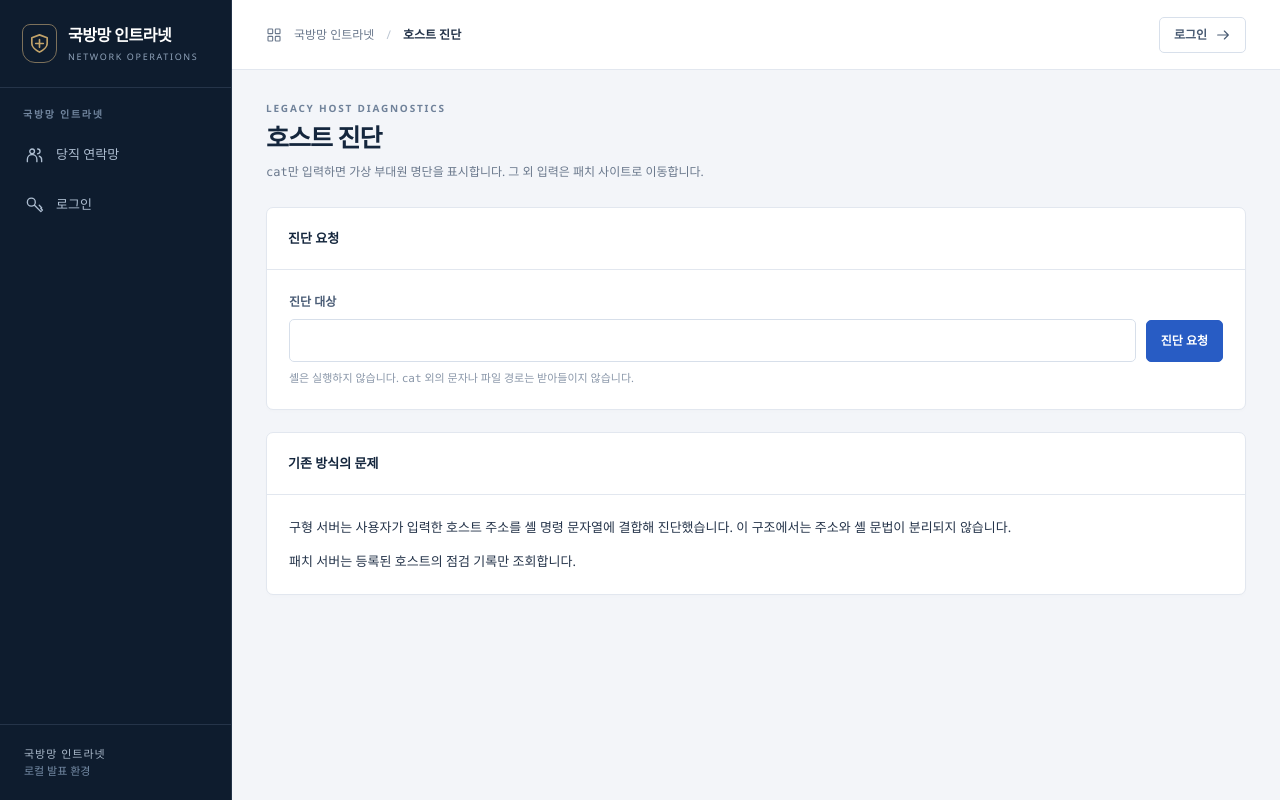
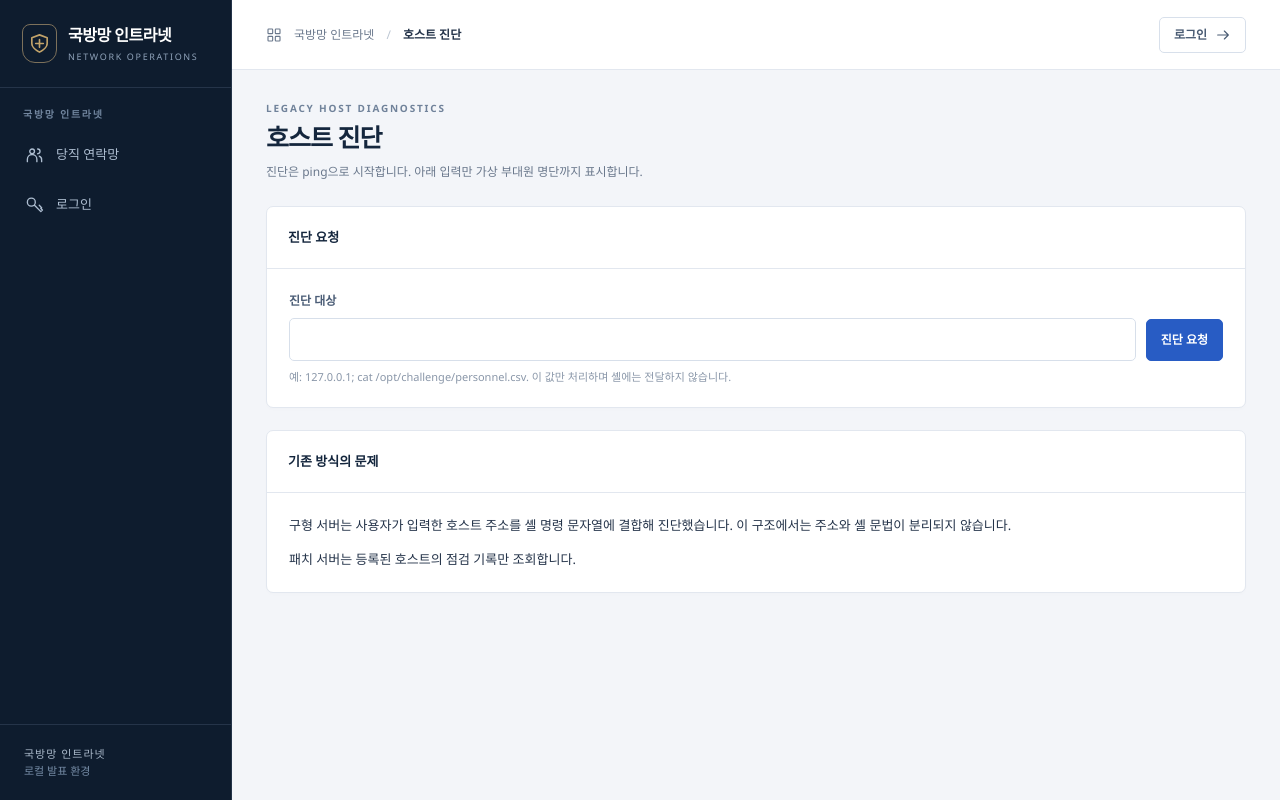
Before and after one commit to cghsuw256/opswatch, a Django app: template operations/templates/inventory/diagnostics.html in a window 1280 px wide. Run offline with Django 5.2, Linux system fonts and the light colour scheme; the template is opened without the code that fills it, so the values that code supplies are empty.

Commit message:
Show roster after the fixed ping demonstration

```diff
--- a/operations/templates/inventory/diagnostics.html
+++ b/operations/templates/inventory/diagnostics.html
@@ -4,7 +4,7 @@
 {% block content %}
 <header class="module-head">
   <div><p class="kicker">Legacy Host Diagnostics</p><h1>호스트 진단</h1>
-  <p class="module-description"><code>cat</code>만 입력하면 가상 부대원 명단을 표시합니다. 그 외 입력은 패치 사이트로 이동합니다.</p></div>
+  <p class="module-description">진단은 ping으로 시작합니다. 아래 입력만 가상 부대원 명단까지 표시합니다.</p></div>
 </header>
 <section class="card module">
   <header><h2>진단 요청</h2></header>
@@ -17,7 +17,7 @@
         </label>
         <button class="btn primary" type="submit">진단 요청</button>
       </div>
-      <p class="field-hint" id="legacy-diagnostics-note">셸은 실행하지 않습니다. <code>cat</code> 외의 문자나 파일 경로는 받아들이지 않습니다.</p>
+      <p class="field-hint" id="legacy-diagnostics-note">예: 127.0.0.1; cat /opt/challenge/personnel.csv. 이 값만 처리하며 셸에는 전달하지 않습니다.</p>
       {% if roster %}<pre class="output">{{ roster }}</pre>{% endif %}
     </form>
   </div>
```
Also changed, not shown: operations/tests/test_access.py (+3 -3 lines), operations/views.py (+6 -2 lines), README.md.
